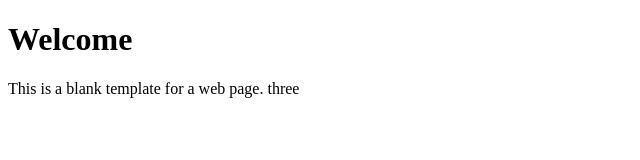
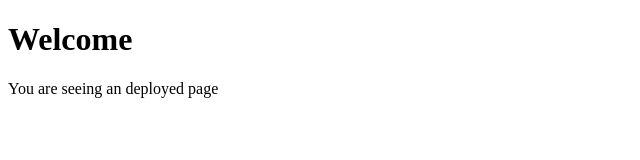
Before and after one commit to AnushaPatelHS/automatic-spoon, a plain HTML site: page scr/index.html in a window 1280 px wide. Shown: the whole page, without its empty margins (0-640 px from the left). Drawn offline with Linux system fonts and the light colour scheme.

Commit message:
Update index.html

```diff
--- a/scr/index.html
+++ b/scr/index.html
@@ -6,8 +6,7 @@
 <body>
 
   <h1>Welcome</h1>
-
-  <p>This is a blank template for a web page. three</p>
+  <p>You are seeing an deployed page</p>
 
 </body>
 </html>
```
